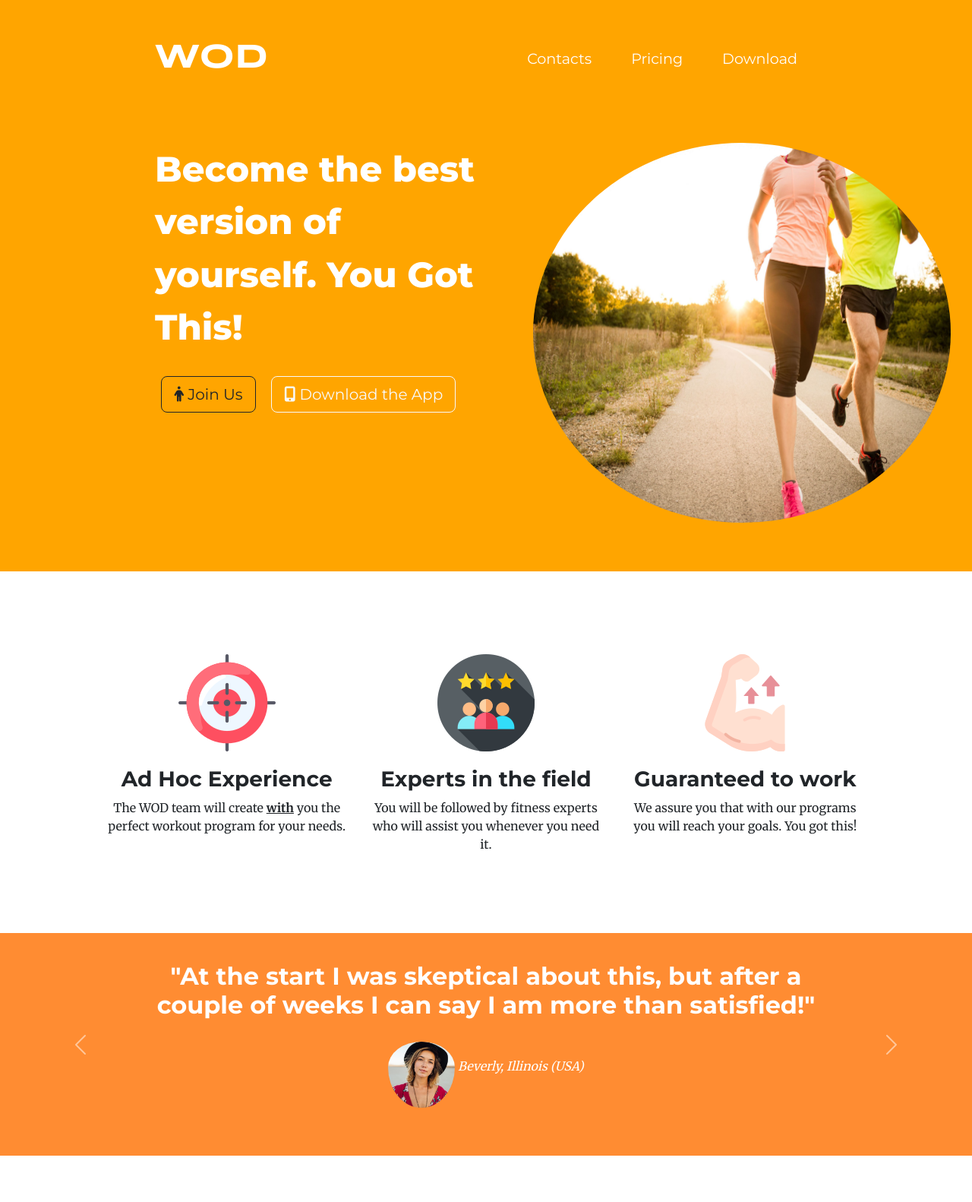
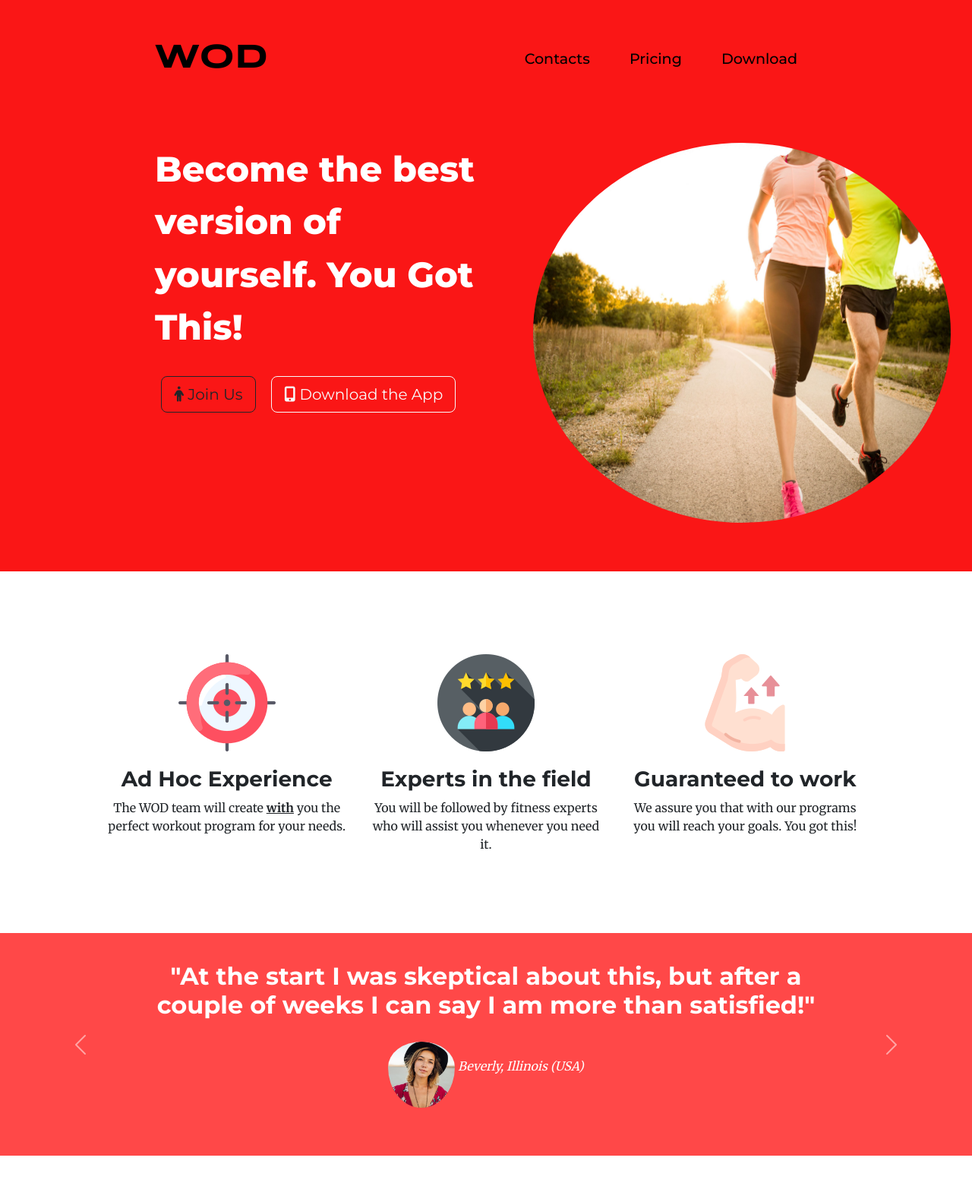
Before and after one commit to TraderJoe98/WOD, a plain HTML site: page index.html in a window 1280 px wide. Shown: the top 1582 px of the page at 76% size. Drawn offline with nearby package versions, Linux system fonts and the light colour scheme.

Commit message:
update styles.css

```diff
--- a/css/styles.css
+++ b/css/styles.css
@@ -3,7 +3,7 @@ body{
 }
 
 #title{
-  background-color: #FFA500;
+  background-color: #FA1616;
   padding: 3% 15% 5%;
 }
 
@@ -28,7 +28,7 @@ h1 {
 .navbar-brand {
   font-family: "Syncopate", sans-serif;
   font-size: 2.8rem;
-  color: white;
+  color: black;
 }
 
 .nav-item {
@@ -36,11 +36,12 @@ h1 {
 }
 .nav-link {
   font-family: "Montserrat", sans-serif;
-  color:white;
+  font-weight: 500;
+  color:black;
   font-size: 1.2em;
 }
 .nav-link:hover {
-  color: black;
+  color: white;
 }
 
 .btn {
@@ -85,7 +86,7 @@ padding: 20px 0;
 }
 
 #testimonials{
-  background-color: #FF8C32;
+  background-color: #FF4848;
   text-align: center;
 }
 
@@ -124,7 +125,7 @@ text-align: center;
   color: white;
   padding: 5% 5% 0;
   text-align: center;
-  background-color: #FFA500;
+  background-color: #FA1616;
 }
 
 .cta-phrase {
```
